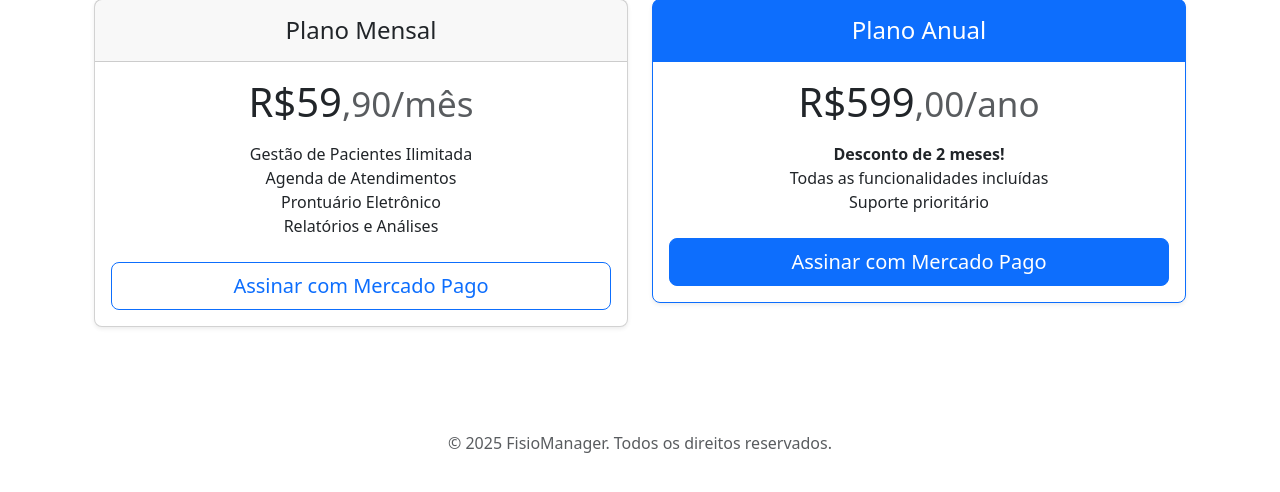
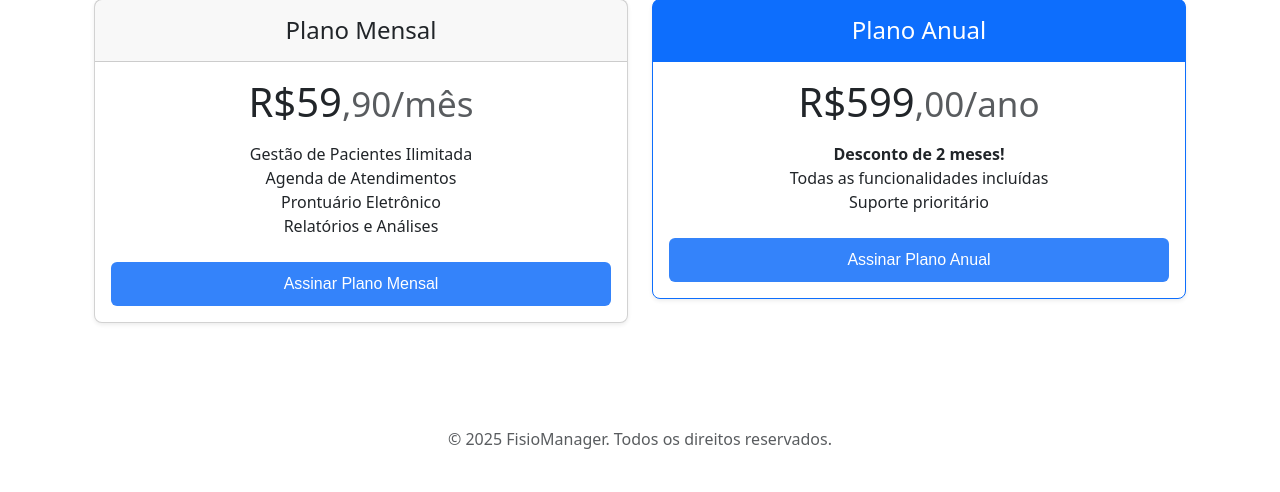
Before and after one commit to alvarohs84/fisio-manager, a Flask app: page /pricing in a window 1280 px wide. Shown: the part 258-750 px from the top of the page. Run offline with Flask 3, Linux system fonts and the light colour scheme; a user stored in the database is signed in; tables that the repository leaves empty hold one stand-in row (values such as "Sample post"); some libraries are stand-ins or nearby versions.

Commit message:
Feat: Implementa integração com Mercado Pago para subscrições

````diff
--- a/templates/pricing_mercadopago.html
+++ b/templates/pricing_mercadopago.html
@@ -1,4 +1,28 @@
 {% extends "base.html" %}
+
+{% block styles %}
+<!-- Estilos para os botões customizados do Mercado Pago -->
+<style>
+    .blue-button {
+        background-color: #3483FA;
+        color: white !important; /* Adicionado !important para sobrepor o estilo do Bootstrap */
+        padding: 10px 24px;
+        text-decoration: none;
+        border-radius: 6px;
+        display: inline-block;
+        font-size: 16px;
+        transition: background-color 0.3s;
+        font-family: Arial, sans-serif;
+        border: none;
+        cursor: pointer;
+    }
+    .blue-button:hover {
+        background-color: #2a68c8;
+        color: white !important;
+    }
+</style>
+{% endblock %}
+
 
 {% block content %}
 <div class="container py-3">
@@ -11,6 +35,8 @@
 
   <main>
     <div class="row row-cols-1 row-cols-md-2 mb-3 text-center justify-content-center">
+
+      <!-- Card do Plano Mensal -->
       <div class="col">
         <div class="card mb-4 rounded-3 shadow-sm">
           <div class="card-header py-3">
@@ -24,10 +50,13 @@
               <li>Prontuário Eletrônico</li>
               <li>Relatórios e Análises</li>
             </ul>
-            <a href="{{ url_for('create_subscription', plan_type='mensal') }}" class="w-100 btn btn-lg btn-outline-primary">Assinar com Mercado Pago</a>
+            <!-- BOTÃO MENSAL DO MERCADO PAGO -->
+            <a href="https://www.mercadopago.com.br/subscriptions/checkout?preapproval_plan_id=2c93808497c19ac40197c926accb040f" name="MP-payButton" class='w-100 btn btn-lg blue-button'>Assinar Plano Mensal</a>
           </div>
         </div>
       </div>
+
+      <!-- Card do Plano Anual -->
       <div class="col">
         <div class="card mb-4 rounded-3 shadow-sm border-primary">
           <div class="card-header py-3 text-white bg-primary border-primary">
@@ -40,7 +69,8 @@
               <li>Todas as funcionalidades incluídas</li>
               <li>Suporte prioritário</li>
             </ul>
-            <a href="{{ url_for('create_subscription', plan_type='anual') }}" class="w-100 btn btn-lg btn-primary">Assinar com Mercado Pago</a>
+            <!-- BOTÃO ANUAL DO MERCADO PAGO -->
+            <a href="https://www.mercadopago.com.br/subscriptions/checkout?preapproval_plan_id=2c93808497c876110197c927feeb00d6" name="MP-payButton" class='w-100 btn btn-lg blue-button'>Assinar Plano Anual</a>
           </div>
         </div>
       </div>
@@ -48,3 +78,24 @@
   </main>
 </div>
 {% endblock %}
+
+{% block scripts %}
+<!-- Script do Mercado Pago (só precisa de ser incluído uma vez na página) -->
+<script type="text/javascript">
+    (function() {
+        function $MPC_load() {
+            window.$MPC_loaded !== true && (function() {
+                var s = document.createElement("script");
+                s.type = "text/javascript";
+                s.async = true;
+                s.src = document.location.protocol + "//secure.mlstatic.com/mptools/render.js";
+                var x = document.getElementsByTagName('script')[0];
+                x.parentNode.insertBefore(s, x);
+                window.$MPC_loaded = true;
+            })();
+        }
+        window.$MPC_loaded !== true ? (window.attachEvent ? window.attachEvent('onload', $MPC_load) : window.addEventListener('load', $MPC_load, false)) : null;
+    })();
+</script>
+{% endblock %}
+```
````
